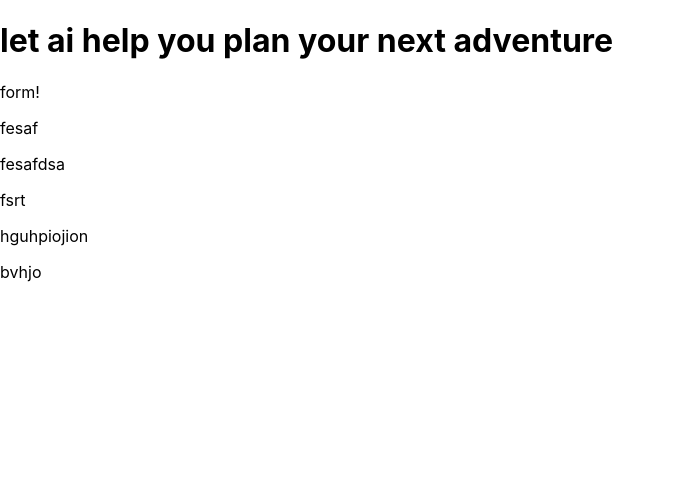
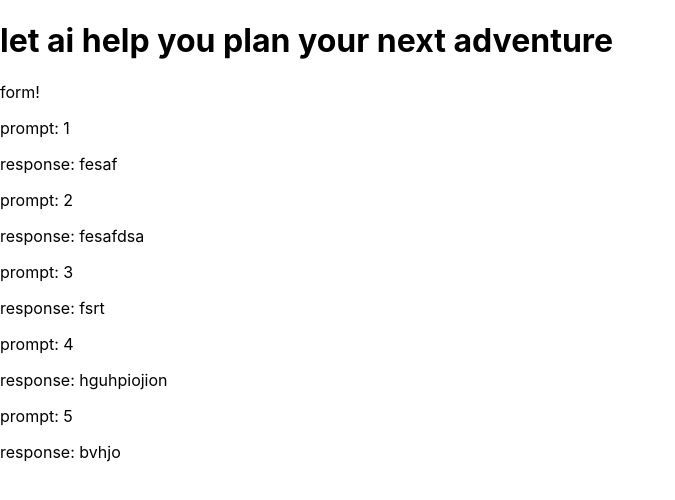
Before and after one commit to whiteheadol/shopify-completions, a React (Create React App) app: page / in a window 1280 px wide. Shown: the top 500 px of the page, without its empty margins (0-675 px from the left). Built offline with nearby package versions, Linux system fonts and the light colour scheme.

Commit message:
Make a basic idea structure with dummy data

```diff
--- a/src/components/Idea.js
+++ b/src/components/Idea.js
@@ -1,9 +1,12 @@
 import React from 'react';
 import './Idea.css'
 
-const Idea = ({ response }) => {
+const Idea = ({ prompt, response }) => {
   return (
-    <p>{response}</p>
+    <div>
+      <p>prompt: {prompt}</p>
+      <p>response: {response}</p>
+    </div>
   )
 };
 
```
